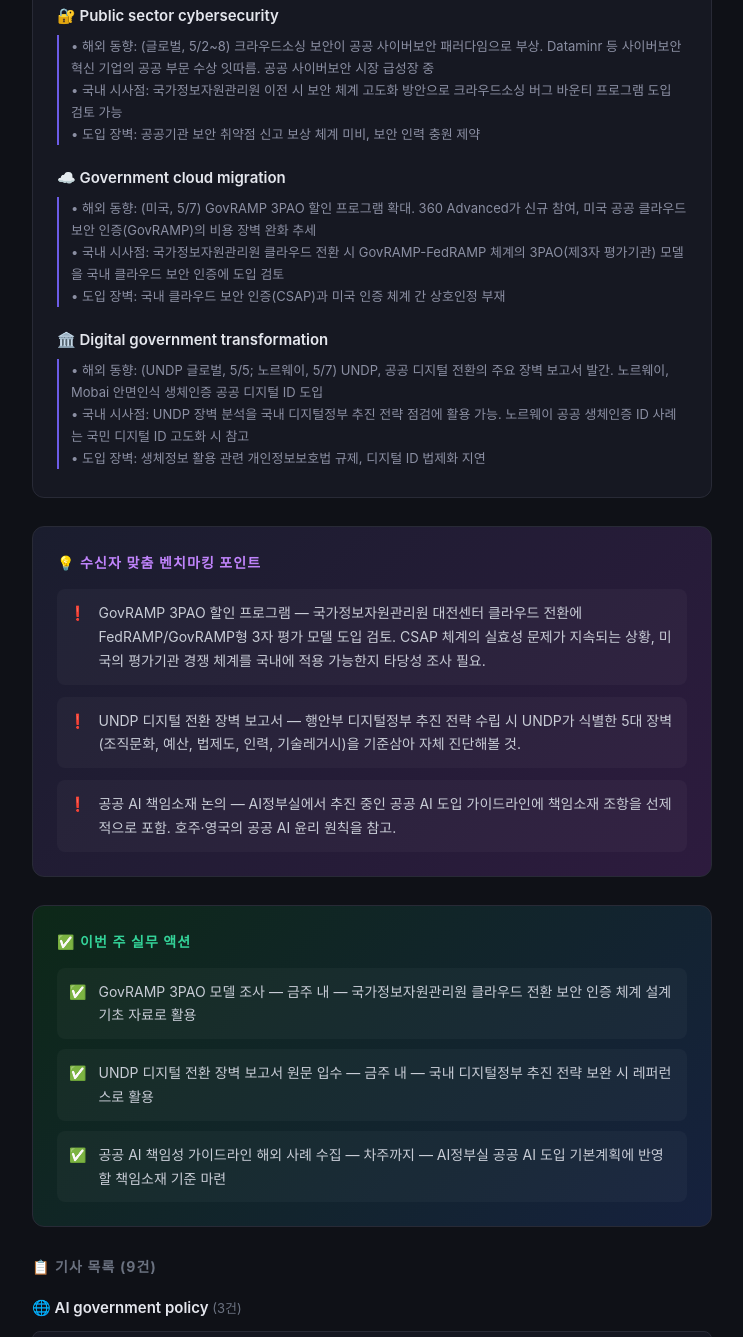
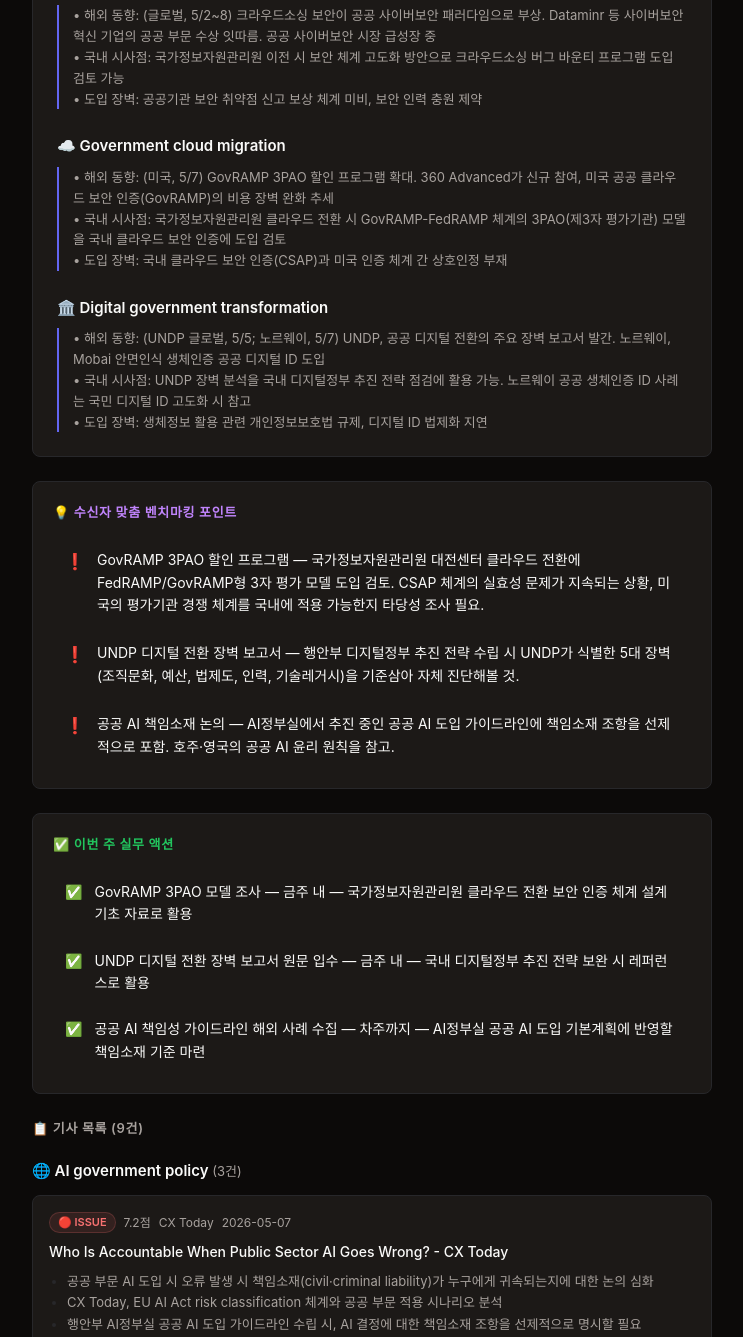
Before and after one commit to DG-ITtrends/news-briefing, a plain HTML site: page 2026-05-10-news-intl.html in a window 1280 px wide. Shown: the part 667-2004 px from the top of the page, without its empty margins (268-1011 px from the left). Drawn offline with Linux system fonts and the light colour scheme.

Commit message:
auto: 2026-05-10-news-intl.html (2026-05-10 06:58)

```diff
--- a/2026-05-10-news-intl.html
+++ b/2026-05-10-news-intl.html
@@ -5,79 +5,110 @@
 <meta name="viewport" content="width=device-width, initial-scale=1.0">
 <title>뉴스 브리핑 2026.05.10 (Sun)</title>
 <style>
+:root {
+  --background: #0c0a09;
+  --foreground: #fafaf9;
+  --card: #1c1917;
+  --card-foreground: #fafaf9;
+  --card-hover: #292524;
+  --border: #27272a;
+  --primary: #6366f1;
+  --primary-foreground: #ffffff;
+  --muted: #292524;
+  --muted-foreground: #a8a29e;
+  --destructive: #dc2626;
+  --destructive-foreground: #fef2f2;
+  --success: #22c55e;
+  --warning: #f59e0b;
+  --radius: 0.5rem;
+  --radius-sm: 0.375rem;
+  --font-sans: -apple-system, BlinkMacSystemFont, 'Pretendard', 'Segoe UI', sans-serif;
+}
+
 *{margin:0;padding:0;box-sizing:border-box}
 body{
-  font-family:-apple-system,BlinkMacSystemFont,'Pretendard','Segoe UI',sans-serif;
-  background:#0f1117;color:#e4e6ed;line-height:1.7;
-  -webkit-font-smoothing:antialiased
+  font-family:var(--font-sans);
+  background:var(--background);color:var(--foreground);
+  line-height:1.6;-webkit-font-smoothing:antialiased
 }
-.container{max-width:720px;margin:0 auto;padding:32px 20px}
-.header{text-align:center;padding:40px 0 32px;border-bottom:1px solid #282a36;margin-bottom:32px}
-.header h1{
-  font-size:26px;font-weight:700;
-  background:linear-gradient(135deg,#6c5ce7,#a29bfe);
-  -webkit-background-clip:text;-webkit-text-fill-color:transparent;background-clip:text
-}
-.header .date{margin-top:8px;color:#6b7280;font-size:14px}
-.header .tag{display:inline-block;margin-top:12px;padding:4px 14px;border-radius:20px;font-size:12px;font-weight:600}
-.tag-domestic{background:#1e3a5f;color:#60a5fa}
-.tag-intl{background:#3b1f4e;color:#c084fc}
-.section{border-radius:12px;padding:24px;margin-bottom:28px;border:1px solid #282a36}
-.section h2{font-size:14px;text-transform:uppercase;letter-spacing:.08em;margin-bottom:14px}
-.section p{font-size:15px;color:#c8ccd6}
-.section-signal{background:linear-gradient(135deg,#1a1d2e,#16213e)}
-.section-signal h2{color:#6c5ce7}
-.section-compete{background:linear-gradient(135deg,#2d1b1b,#1a1d2e)}
-.section-compete h2{color:#f87171}
-.section-compete .line{font-size:14px;color:#c8ccd6;padding:8px 0;border-bottom:1px solid #282a36}
-.section-compete .line:last-child{border-bottom:none}
-.section-keyword{background:#161822}
-.section-keyword h2{color:#fbbf24}
-.section-keyword .kw-block{margin-bottom:20px}
-.section-keyword .kw-block:last-child{margin-bottom:0}
-.section-keyword .kw-title{font-size:15px;font-weight:600;margin-bottom:6px}
-.section-keyword .kw-line{font-size:13px;color:#8b8fa3;padding-left:12px;border-left:2px solid #6c5ce7;margin:4px 0}
-.section-insight{background:linear-gradient(135deg,#1a1d2e,#2d1b3e)}
-.section-insight h2{color:#c084fc}
-.insight-item{
-  display:flex;gap:12px;margin-bottom:12px;
-  padding:12px;background:rgba(255,255,255,.03);border-radius:8px;
-  font-size:14px;color:#c8ccd6
-}
-.insight-item:last-child{margin-bottom:0}
-.section-action{background:linear-gradient(135deg,#0d2818,#16213e)}
-.section-action h2{color:#34d399}
-.action-item{
-  display:flex;gap:12px;margin-bottom:10px;
-  padding:12px;background:rgba(255,255,255,.03);border-radius:8px;
-  font-size:14px;color:#c8ccd6
-}
-.action-item:last-child{margin-bottom:0}
-.articles{margin-bottom:40px}
-.articles h2{font-size:14px;text-transform:uppercase;letter-spacing:.08em;color:#6b7280;margin-bottom:16px}
-.kw-group{margin-bottom:24px}
-.kw-group h3{font-size:15px;font-weight:600;margin-bottom:10px;color:#e4e6ed}
-.kw-group h3 span{color:#6b7280;font-weight:400;font-size:13px}
-.article-card{padding:14px 16px;margin-bottom:8px;background:#161822;border-radius:8px;border:1px solid #282a36}
-.article-card .meta{
-  display:flex;gap:8px;align-items:center;
-  margin-bottom:6px;font-size:12px;color:#6b7280;flex-wrap:wrap
-}
-.article-card .label{
-  display:inline-block;padding:1px 8px;
-  border-radius:4px;font-size:11px;font-weight:600
-}
-.article-card .title{
-  font-size:14px;font-weight:500;color:#e4e6ed;
-  text-decoration:none;display:block;margin-bottom:6px
-}
-.article-card .title:hover{color:#a29bfe}
-.article-card .bullets{font-size:13px;color:#8b8fa3;padding-left:16px}
-.article-card .bullets li{margin-bottom:3px}
-.label-ISSUE{background:#3b1a1a;color:#f87171}
-.label-WATCH{background:#3b2e1a;color:#fbbf24}
-.label-ARCHIVE{background:#1d1d1d;color:#6b7280}
-.footer{text-align:center;padding:24px 0;color:#4b4f5e;font-size:12px;border-top:1px solid #282a36}
+.container{max-width:720px;margin:0 auto;padding:40px 20px}
+
+/* ── Card ── */
+.card{background:var(--card);border:1px solid var(--border);border-radius:var(--radius);padding:24px;margin-bottom:24px}
+.card-header{margin-bottom:16px}
+.card-header h2{font-size:13px;font-weight:600;text-transform:uppercase;letter-spacing:0.05em;color:var(--muted-foreground)}
+.card-body{color:var(--card-foreground);font-size:15px;line-height:1.7}
+
+/* ── Header ── */
+.header{text-align:center;padding:32px 0 40px}
+.header h1{font-size:28px;font-weight:700;letter-spacing:-0.02em}
+.header .date{margin-top:8px;color:var(--muted-foreground);font-size:14px}
+.header .tag{display:inline-block;margin-top:12px;padding:4px 14px;border-radius:9999px;font-size:12px;font-weight:600;border:1px solid var(--border)}
+.tag-domestic{color:#60a5fa;border-color:#1e3a5f;background:rgba(96,165,250,0.08)}
+.tag-intl{color:#c084fc;border-color:#3b1f4e;background:rgba(192,132,252,0.08)}
+
+/* ── Divider ── */
+hr{border:none;border-top:1px solid var(--border);margin:32px 0}
+
+/* ── Signal ── */
+.signal-text{font-size:15px;color:var(--muted-foreground);line-height:1.7}
+
+/* ── Compete (Alert/Destructive) ── */
+.alert-destructive{background:rgba(220,38,38,0.08);border:1px solid rgba(220,38,38,0.25);border-radius:var(--radius);padding:20px;margin-bottom:24px}
+.alert-destructive h2{color:var(--destructive);font-size:13px;font-weight:600;text-transform:uppercase;letter-spacing:0.05em;margin-bottom:12px}
+.alert-line{font-size:14px;color:var(--foreground);padding:8px 0;border-bottom:1px solid rgba(220,38,38,0.12)}
+.alert-line:last-child{border-bottom:none}
+
+/* ── Keyword blocks ── */
+.kw-section{margin-bottom:24px}
+.kw-section:last-child{margin-bottom:0}
+.kw-title{font-size:15px;font-weight:600;margin-bottom:8px;color:var(--foreground)}
+.kw-body{font-size:13px;color:var(--muted-foreground);padding-left:14px;border-left:2px solid var(--primary);line-height:1.6}
+.kw-body br{margin-bottom:4px}
+
+/* ── Insight items ── */
+.insight-card{background:var(--card);border:1px solid var(--border);border-radius:var(--radius);padding:20px;margin-bottom:24px}
+.insight-card h2{font-size:13px;font-weight:600;text-transform:uppercase;letter-spacing:0.05em;color:#c084fc;margin-bottom:16px}
+.insight-row{display:flex;gap:12px;padding:10px 12px;border-radius:var(--radius-sm);font-size:14px;color:var(--foreground);margin-bottom:6px}
+.insight-row:last-child{margin-bottom:0}
+.insight-row:hover{background:var(--card-hover)}
+.insight-row .icon{flex-shrink:0;font-size:16px}
+
+/* ── Action items ── */
+.action-card{background:var(--card);border:1px solid var(--border);border-radius:var(--radius);padding:20px;margin-bottom:24px}
+.action-card h2{font-size:13px;font-weight:600;text-transform:uppercase;letter-spacing:0.05em;color:var(--success);margin-bottom:16px}
+.action-row{display:flex;gap:12px;padding:10px 12px;border-radius:var(--radius-sm);font-size:14px;color:var(--foreground);margin-bottom:4px}
+.action-row:last-child{margin-bottom:0}
+.action-row:hover{background:var(--card-hover)}
+
+/* ── Articles ── */
+.section-articles{margin:0}
+.section-articles h2{font-size:13px;font-weight:600;text-transform:uppercase;letter-spacing:0.05em;color:var(--muted-foreground);margin-bottom:20px}
+.kw-group{margin-bottom:28px}
+.kw-group:last-child{margin-bottom:0}
+.kw-group h3{font-size:15px;font-weight:600;margin-bottom:12px;color:var(--foreground)}
+.kw-group h3 span{color:var(--muted-foreground);font-weight:400;font-size:13px}
+
+/* ── Article Card ── */
+.article-card{padding:16px;margin-bottom:8px;background:var(--card);border:1px solid var(--border);border-radius:var(--radius)}
+.article-card:last-child{margin-bottom:0}
+.article-card:hover{border-color:#3f3f46}
+.article-card .meta{display:flex;gap:8px;align-items:center;margin-bottom:8px;font-size:12px;color:var(--muted-foreground);flex-wrap:wrap}
+.article-card .badge{display:inline-flex;align-items:center;padding:2px 8px;border-radius:9999px;font-size:11px;font-weight:600;line-height:1.4}
+.badge-ISSUE{color:#f87171;background:rgba(248,113,113,0.1);border:1px solid rgba(248,113,113,0.2)}
+.badge-WATCH{color:#fbbf24;background:rgba(251,191,36,0.1);border:1px solid rgba(251,191,36,0.2)}
+.badge-ARCHIVE{color:#6b7280;background:rgba(107,114,128,0.1);border:1px solid rgba(107,114,128,0.2)}
+.article-card .title{font-size:14px;font-weight:500;color:var(--foreground);text-decoration:none;display:block;margin-bottom:8px;transition:color 0.15s}
+.article-card .title:hover{color:var(--primary)}
+.article-card .bullets{padding-left:18px;font-size:13px;color:var(--muted-foreground);line-height:1.5}
+.article-card .bullets li{margin-bottom:2px}
+.article-card .bullets li::marker{color:var(--border)}
+
+/* ── Footer ── */
+.footer{text-align:center;padding:32px 0;color:var(--muted-foreground);font-size:12px;border-top:1px solid var(--border);margin-top:8px}
+
+/* ── Transition ── */
+.card,.article-card,.insight-row,.action-row{transition:border-color 0.15s,background 0.15s}
 </style>
 </head>
 <body>
@@ -90,47 +121,47 @@ body{
   </div>
 
 
-<div class="section section-signal">
-  <h2>🌍 이번 주 글로벌 시그널</h2>
-  <p>공공 AI 책임소재·도입 지체 원인 분석 글로벌 논의 확산. UNDP 디지털 정부 전환 장벽 보고서 발간. 미국 GovRAMP 3PAO 할인 프로그램 확대로 클라우드 보안 인증 접근성 개선. 한국은 공공 AI 도입 정책과 클라우드 보안 인증 체계에서 글로벌 트렌드를 적극 벤치마킹할 시점.</p>
+<div class="card">
+  <div class="card-header"><h2>🌍 이번 주 글로벌 시그널</h2></div>
+  <div class="card-body signal-text">공공 AI 책임소재·도입 지체 원인 분석 글로벌 논의 확산. UNDP 디지털 정부 전환 장벽 보고서 발간. 미국 GovRAMP 3PAO 할인 프로그램 확대로 클라우드 보안 인증 접근성 개선. 한국은 공공 AI 도입 정책과 클라우드 보안 인증 체계에서 글로벌 트렌드를 적극 벤치마킹할 시점.</div>
 </div>
-<div class="section section-keyword">
-  <h2>🔍 키워드별 해외 동향</h2>
-
-<div class="kw-block">
+<div class="card">
+  <div class="card-header"><h2>🔍 키워드별 해외 동향</h2></div>
+  <div class="card-body">
+<div class="kw-section">
   <div class="kw-title">🌐 AI government policy</div>
-  <div class="kw-line">• 해외 동향: (호주·영미권, 5/5~7) 공공 AI 도입 지체 원인과 책임소재에 대한 논의 심화. The Mandarin은 공공부문 AI 도입이 계속 지체되는 이유를 분석, CX Today는 공공 AI 오류 시 책임 귀속 문제 제기<br>• 국내 시사점: 행안부 AI정부실에서 공공 AI 도입 로드맵 수립 시, 책임소재 명확화와 도입 장벽 해소 방안을 선제적으로 설계할 필요<br>• 도입 장벽: 현행 전자정부법·개인정보보호법 체계 하에서 AI 결정에 대한 책임소재 규정 미비</div>
+  <div class="kw-body">• 해외 동향: (호주·영미권, 5/5~7) 공공 AI 도입 지체 원인과 책임소재에 대한 논의 심화. The Mandarin은 공공부문 AI 도입이 계속 지체되는 이유를 분석, CX Today는 공공 AI 오류 시 책임 귀속 문제 제기<br>• 국내 시사점: 행안부 AI정부실에서 공공 AI 도입 로드맵 수립 시, 책임소재 명확화와 도입 장벽 해소 방안을 선제적으로 설계할 필요<br>• 도입 장벽: 현행 전자정부법·개인정보보호법 체계 하에서 AI 결정에 대한 책임소재 규정 미비</div>
 </div>
-<div class="kw-block">
+<div class="kw-section">
   <div class="kw-title">🔐 Public sector cybersecurity</div>
-  <div class="kw-line">• 해외 동향: (글로벌, 5/2~8) 크라우드소싱 보안이 공공 사이버보안 패러다임으로 부상. Dataminr 등 사이버보안 혁신 기업의 공공 부문 수상 잇따름. 공공 사이버보안 시장 급성장 중<br>• 국내 시사점: 국가정보자원관리원 이전 시 보안 체계 고도화 방안으로 크라우드소싱 버그 바운티 프로그램 도입 검토 가능<br>• 도입 장벽: 공공기관 보안 취약점 신고 보상 체계 미비, 보안 인력 충원 제약</div>
+  <div class="kw-body">• 해외 동향: (글로벌, 5/2~8) 크라우드소싱 보안이 공공 사이버보안 패러다임으로 부상. Dataminr 등 사이버보안 혁신 기업의 공공 부문 수상 잇따름. 공공 사이버보안 시장 급성장 중<br>• 국내 시사점: 국가정보자원관리원 이전 시 보안 체계 고도화 방안으로 크라우드소싱 버그 바운티 프로그램 도입 검토 가능<br>• 도입 장벽: 공공기관 보안 취약점 신고 보상 체계 미비, 보안 인력 충원 제약</div>
 </div>
-<div class="kw-block">
+<div class="kw-section">
   <div class="kw-title">☁️ Government cloud migration</div>
-  <div class="kw-line">• 해외 동향: (미국, 5/7) GovRAMP 3PAO 할인 프로그램 확대. 360 Advanced가 신규 참여, 미국 공공 클라우드 보안 인증(GovRAMP)의 비용 장벽 완화 추세<br>• 국내 시사점: 국가정보자원관리원 클라우드 전환 시 GovRAMP-FedRAMP 체계의 3PAO(제3자 평가기관) 모델을 국내 클라우드 보안 인증에 도입 검토<br>• 도입 장벽: 국내 클라우드 보안 인증(CSAP)과 미국 인증 체계 간 상호인정 부재</div>
+  <div class="kw-body">• 해외 동향: (미국, 5/7) GovRAMP 3PAO 할인 프로그램 확대. 360 Advanced가 신규 참여, 미국 공공 클라우드 보안 인증(GovRAMP)의 비용 장벽 완화 추세<br>• 국내 시사점: 국가정보자원관리원 클라우드 전환 시 GovRAMP-FedRAMP 체계의 3PAO(제3자 평가기관) 모델을 국내 클라우드 보안 인증에 도입 검토<br>• 도입 장벽: 국내 클라우드 보안 인증(CSAP)과 미국 인증 체계 간 상호인정 부재</div>
 </div>
-<div class="kw-block">
+<div class="kw-section">
   <div class="kw-title">🏛️ Digital government transformation</div>
-  <div class="kw-line">• 해외 동향: (UNDP 글로벌, 5/5; 노르웨이, 5/7) UNDP, 공공 디지털 전환의 주요 장벽 보고서 발간. 노르웨이, Mobai 안면인식 생체인증 공공 디지털 ID 도입<br>• 국내 시사점: UNDP 장벽 분석을 국내 디지털정부 추진 전략 점검에 활용 가능. 노르웨이 공공 생체인증 ID 사례는 국민 디지털 ID 고도화 시 참고<br>• 도입 장벽: 생체정보 활용 관련 개인정보보호법 규제, 디지털 ID 법제화 지연</div>
+  <div class="kw-body">• 해외 동향: (UNDP 글로벌, 5/5; 노르웨이, 5/7) UNDP, 공공 디지털 전환의 주요 장벽 보고서 발간. 노르웨이, Mobai 안면인식 생체인증 공공 디지털 ID 도입<br>• 국내 시사점: UNDP 장벽 분석을 국내 디지털정부 추진 전략 점검에 활용 가능. 노르웨이 공공 생체인증 ID 사례는 국민 디지털 ID 고도화 시 참고<br>• 도입 장벽: 생체정보 활용 관련 개인정보보호법 규제, 디지털 ID 법제화 지연</div>
+</div></div>
 </div>
-</div>
-<div class="section section-insight">
+<div class="insight-card">
   <h2>💡 수신자 맞춤 벤치마킹 포인트</h2>
-  <div class="insight-item"><span class="icon">❗</span><span class="text">GovRAMP 3PAO 할인 프로그램 — 국가정보자원관리원 대전센터 클라우드 전환에 FedRAMP/GovRAMP형 3자 평가 모델 도입 검토. CSAP 체계의 실효성 문제가 지속되는 상황, 미국의 평가기관 경쟁 체계를 국내에 적용 가능한지 타당성 조사 필요.</span></div>
-<div class="insight-item"><span class="icon">❗</span><span class="text">UNDP 디지털 전환 장벽 보고서 — 행안부 디지털정부 추진 전략 수립 시 UNDP가 식별한 5대 장벽(조직문화, 예산, 법제도, 인력, 기술레거시)을 기준삼아 자체 진단해볼 것.</span></div>
-<div class="insight-item"><span class="icon">❗</span><span class="text">공공 AI 책임소재 논의 — AI정부실에서 추진 중인 공공 AI 도입 가이드라인에 책임소재 조항을 선제적으로 포함. 호주·영국의 공공 AI 윤리 원칙을 참고.</span></div>
+  <div class="insight-row"><span class="icon">❗</span><span class="text">GovRAMP 3PAO 할인 프로그램 — 국가정보자원관리원 대전센터 클라우드 전환에 FedRAMP/GovRAMP형 3자 평가 모델 도입 검토. CSAP 체계의 실효성 문제가 지속되는 상황, 미국의 평가기관 경쟁 체계를 국내에 적용 가능한지 타당성 조사 필요.</span></div>
+<div class="insight-row"><span class="icon">❗</span><span class="text">UNDP 디지털 전환 장벽 보고서 — 행안부 디지털정부 추진 전략 수립 시 UNDP가 식별한 5대 장벽(조직문화, 예산, 법제도, 인력, 기술레거시)을 기준삼아 자체 진단해볼 것.</span></div>
+<div class="insight-row"><span class="icon">❗</span><span class="text">공공 AI 책임소재 논의 — AI정부실에서 추진 중인 공공 AI 도입 가이드라인에 책임소재 조항을 선제적으로 포함. 호주·영국의 공공 AI 윤리 원칙을 참고.</span></div>
 
 </div>
-<div class="section section-action">
+<div class="action-card">
   <h2>✅ 이번 주 실무 액션</h2>
-  <div class="action-item"><span class="icon">✅</span><span class="text">GovRAMP 3PAO 모델 조사 — 금주 내 — 국가정보자원관리원 클라우드 전환 보안 인증 체계 설계 기초 자료로 활용</span></div>
-<div class="action-item"><span class="icon">✅</span><span class="text">UNDP 디지털 전환 장벽 보고서 원문 입수 — 금주 내 — 국내 디지털정부 추진 전략 보완 시 레퍼런스로 활용</span></div>
-<div class="action-item"><span class="icon">✅</span><span class="text">공공 AI 책임성 가이드라인 해외 사례 수집 — 차주까지 — AI정부실 공공 AI 도입 기본계획에 반영할 책임소재 기준 마련</span></div>
+  <div class="action-row"><span class="icon">✅</span><span class="text">GovRAMP 3PAO 모델 조사 — 금주 내 — 국가정보자원관리원 클라우드 전환 보안 인증 체계 설계 기초 자료로 활용</span></div>
+<div class="action-row"><span class="icon">✅</span><span class="text">UNDP 디지털 전환 장벽 보고서 원문 입수 — 금주 내 — 국내 디지털정부 추진 전략 보완 시 레퍼런스로 활용</span></div>
+<div class="action-row"><span class="icon">✅</span><span class="text">공공 AI 책임성 가이드라인 해외 사례 수집 — 차주까지 — AI정부실 공공 AI 도입 기본계획에 반영할 책임소재 기준 마련</span></div>
 
 </div>
 
 
-<div class="articles">
+<div class="section-articles">
   <h2>📋 기사 목록 (9건)</h2>
 
 <div class="kw-group">
@@ -138,7 +169,7 @@ body{
 
 <div class="article-card">
   <div class="meta">
-    <span class="label label-ISSUE">🔴 ISSUE</span>
+    <span class="badge badge-ISSUE">🔴 ISSUE</span>
     <span>7.2점</span>
     <span>CX Today</span>
     <span>2026-05-07</span>
@@ -153,7 +184,7 @@ body{
 </div>
 <div class="article-card">
   <div class="meta">
-    <span class="label label-ISSUE">🔴 ISSUE</span>
+    <span class="badge badge-ISSUE">🔴 ISSUE</span>
     <span>8.0점</span>
     <span>The Mandarin</span>
     <span>2026-05-05</span>
@@ -168,7 +199,7 @@ body{
 </div>
 <div class="article-card">
   <div class="meta">
-    <span class="label label-ARCHIVE">⚪ ARCHIVE</span>
+    <span class="badge badge-ARCHIVE">⚪ ARCHIVE</span>
     <span>4.5점</span>
     <span>TestSource</span>
     <span>2026-05-08</span>
@@ -187,7 +218,7 @@ body{
 
 <div class="article-card">
   <div class="meta">
-    <span class="label label-ISSUE">🔴 ISSUE</span>
+    <span class="badge badge-ISSUE">🔴 ISSUE</span>
     <span>7.5점</span>
     <span>Infosecurity Magazine</span>
     <span>2026-05-08</span>
@@ -202,7 +233,7 @@ body{
 </div>
 <div class="article-card">
   <div class="meta">
-    <span class="label label-WATCH">🟡 WATCH</span>
+    <span class="badge badge-WATCH">🟡 WATCH</span>
     <span>5.5점</span>
     <span>openPR.com</span>
     <span>2026-05-06</span>
@@ -217,7 +248,7 @@ body{
 </div>
 <div class="article-card">
   <div class="meta">
-    <span class="label label-WATCH">🟡 WATCH</span>
+    <span class="badge badge-WATCH">🟡 WATCH</span>
     <span>5.2점</span>
     <span>TipRanks</span>
     <span>2026-05-02</span>
@@ -236,7 +267,7 @@ body{
 
 <div class="article-card">
   <div class="meta">
-    <span class="label label-ISSUE">🔴 ISSUE</span>
+    <span class="badge badge-ISSUE">🔴 ISSUE</span>
     <span>7.8점</span>
     <span>PR Newswire</span>
     <span>2026-05-07</span>
@@ -255,7 +286,7 @@ body{
 
 <div class="article-card">
   <div class="meta">
-    <span class="label label-ISSUE">🔴 ISSUE</span>
+    <span class="badge badge-ISSUE">🔴 ISSUE</span>
     <span>7.2점</span>
     <span>fundsforNGOs News</span>
     <span>2026-05-05</span>
@@ -270,7 +301,7 @@ body{
 </div>
 <div class="article-card">
   <div class="meta">
-    <span class="label label-ISSUE">🔴 ISSUE</span>
+    <span class="badge badge-ISSUE">🔴 ISSUE</span>
     <span>6.8점</span>
     <span>Biometric Update</span>
     <span>2026-05-07</span>
```
